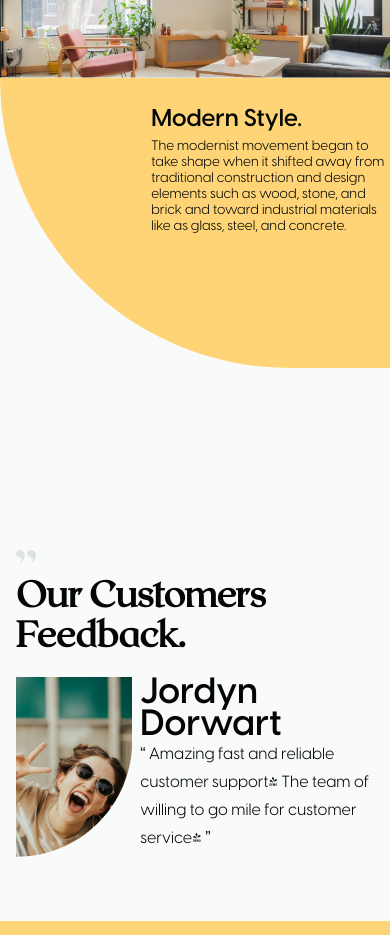
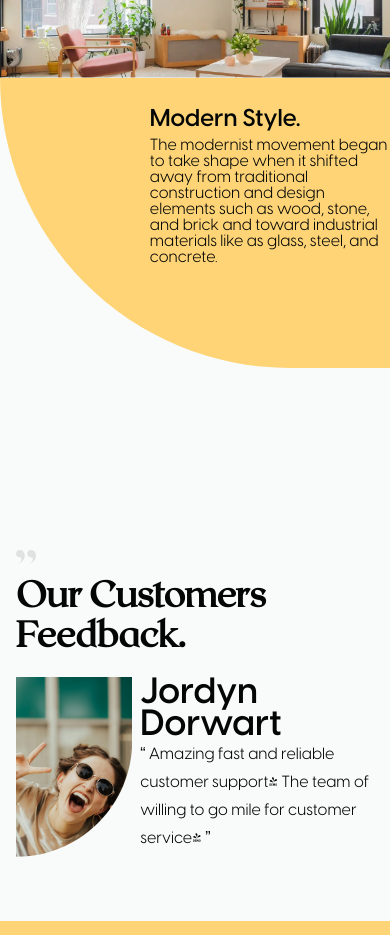
Before and after one commit to jane-ahone/interiorfirm-copy, a Next.js app: page / in a window 390 px wide. Shown: the part 2660-3595 px from the top of the page. Built offline with nearby package versions, Linux system fonts and the light colour scheme.

Commit message:
text size

```diff
--- a/src/components/organisms/Interior/page.tsx
+++ b/src/components/organisms/Interior/page.tsx
@@ -33,7 +33,7 @@ const Interior = () => {
           <p className="font-body text-2xl lg:text-4xl font-semibold leading-9">
             Modern Style.
           </p>
-          <p className="font-body leading-4 md:text-base md:leading-7 lg:leading-9 lg:text-xl">
+          <p className="font-body leading-4 text-base md:leading-7 lg:leading-9 lg:text-xl">
             The modernist movement began to take shape when it shifted away from
             traditional construction and design elements such as wood, stone,
             and brick and toward industrial materials like as glass, steel, and
```
